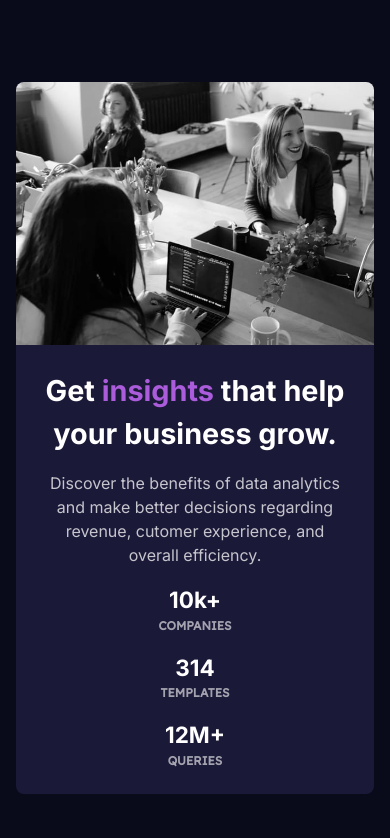
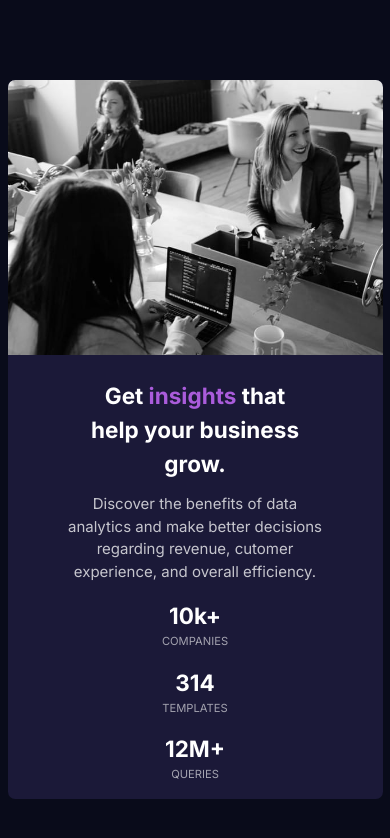
Before and after one commit to Mut1s0/stats-preview-card, a plain HTML site: page index.html in a window 390 px wide. Drawn offline with Linux system fonts and the light colour scheme.

Commit message:
done with the mobile style

```diff
--- a/index.html
+++ b/index.html
@@ -8,7 +8,6 @@
   <link rel="preconnect" href="https://fonts.googleapis.com">
   <link rel="preconnect" href="https://fonts.gstatic.com" crossorigin>
   <link href="https://fonts.googleapis.com/css2?family=Inter:wght@400;700&family=Lexend+Deca&display=swap" rel="stylesheet">
-
   <!-- CSS Link -->
   <link rel="stylesheet" href="/styles.css">
   <title>Stats Preview</title>
@@ -21,7 +20,7 @@
 
       <picture class="stats__img">
 
-        <source srcset="images/image-header-desktop.jpg" media="(min-width: 600px)">
+        <source srcset="images/image-header-desktop.jpg" media="(min-width: 1440px)">
 
         <img src="/images/image-header-mobile.jpg" alt="">
 
@@ -37,17 +36,17 @@
 
           <div class="companies">
             <h2>10k+</h2>
-            <p>COMPANIES</p>
+            <p>companies</p>
           </div>
 
           <div class="templates">
             <h2>314</h2>
-            <p>TEMPLATES</p>
+            <p>templates</p>
           </div>
 
           <div class="queries">
             <h2>12M+</h2>
-            <p>QUERIES</p>
+            <p>queries</p>
           </div>
 
         </div>
--- a/styles.css
+++ b/styles.css
@@ -78,79 +78,45 @@ body {
   color: var(--clr-neutral-900);
   background-color: var(--clr-primary-900);
 
-  display: flex;
-  align-items: center;
-  justify-content: center;
-  margin: 1rem;
  }
 
- /* Utilities */
- .flex-group {
+ .stats {
+  max-width: 375px;
+  margin: 5rem auto 0;
   text-align: center;
-  display: flex;
-  flex-direction: column;
-  align-items: center;
-  justify-content: center;
-  flex-wrap: wrap;
-  gap: 1rem;
- }
-
-
- /* Stats style */
- .stats {
-  --content-padding: 1.5rem;
-  --content-spacing: 1rem;
-
-  display: flex;
   background-color: var(--clr-secondary-400);
-  border-radius: 0.5rem;
+  border-radius: 0.45rem;
   overflow: hidden;
-  flex-direction: column;
-  max-width: 600px;
-}
-
-@media (min-width: 600px) {
-  .stats {
-    flex-direction: row-reverse;
-  }
-
-  .flex-group {
-    display: flex;
-    flex-direction: row;
-    justify-content: space-evenly;
-  }
  }
 
  .stats__content {
-  display: grid;
-  gap: var(--content-spacing);
-  padding: var(--content-padding);
-  text-align: center;
+  margin-top: 1.5rem;
+ }
+
+ .stats__content > p {
+  width: 16rem;
+  margin: 0 auto 0.7rem;
+  color: var(--clr-neutral-400);
+  font-weight: var(--fw-regular);
  }
 
  .stats__heading {
-  font-size: 1.8rem;
+  width: 14rem;
+  margin: 0 auto 0.8rem;
+  font-weight: var(--fw-bold);
  }
 
  .stats__heading > span {
   color: var(--clr-tertiary-100);
  }
 
- .stats__content > p {
-  color: var(--clr-neutral-400);
-  font-size: 1rem;
+ .companies > p, .templates > p, .queries > p {
+  text-transform: uppercase;
+  color: var(--clr-neutral-100);
+  font-size: 0.7rem;
   font-weight: var(--fw-regular);
-}
-
-.stats__statistics > div > p {
-  color: var(--clr-neutral-100);
-  font-size: 0.75rem;
-  font-family: var(--ff-base);
-  font-weight: var(--fw-bold);
  }
 
- /* img {
-  background-size: cover;
-  background-color: var(--clr-tertiary-100);
-  opacity: 0.4;
- } */
+ .companies, .templates, .queries {
+  margin: 1rem 0;
+ }
```
